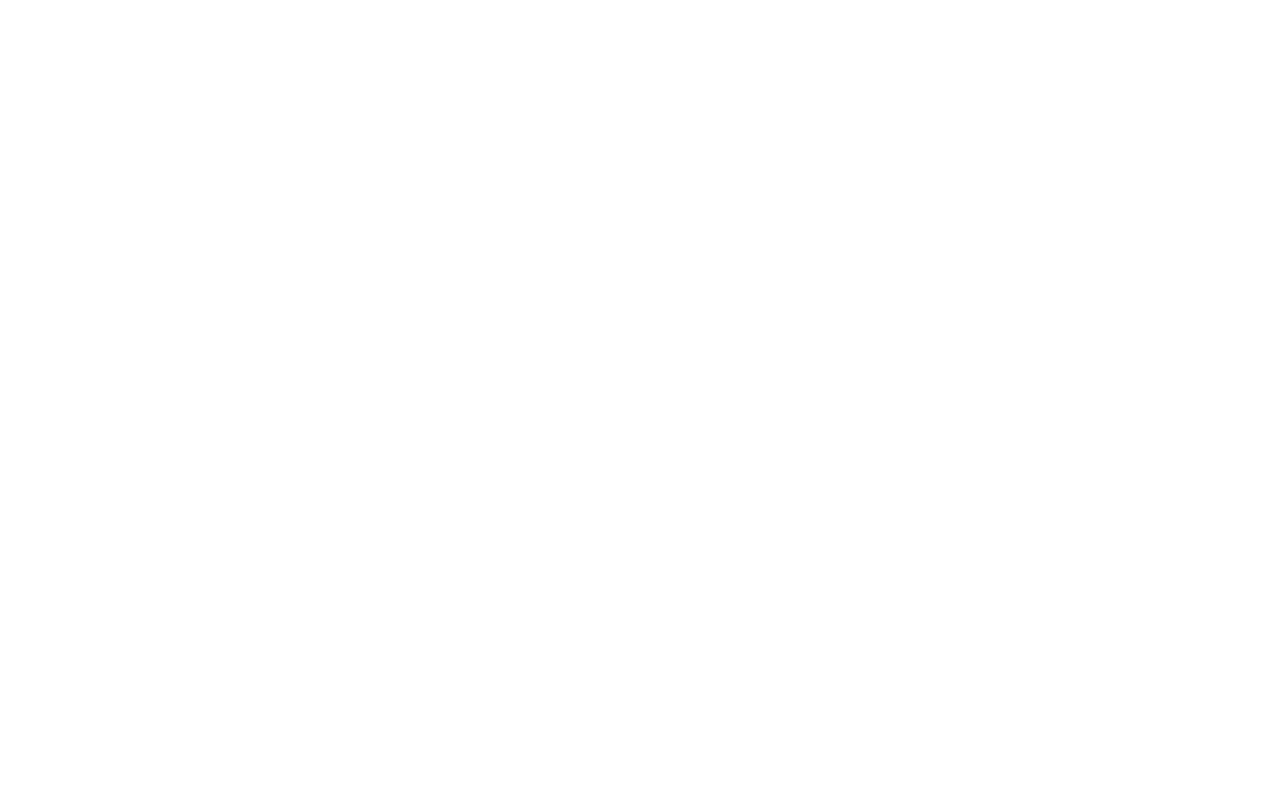
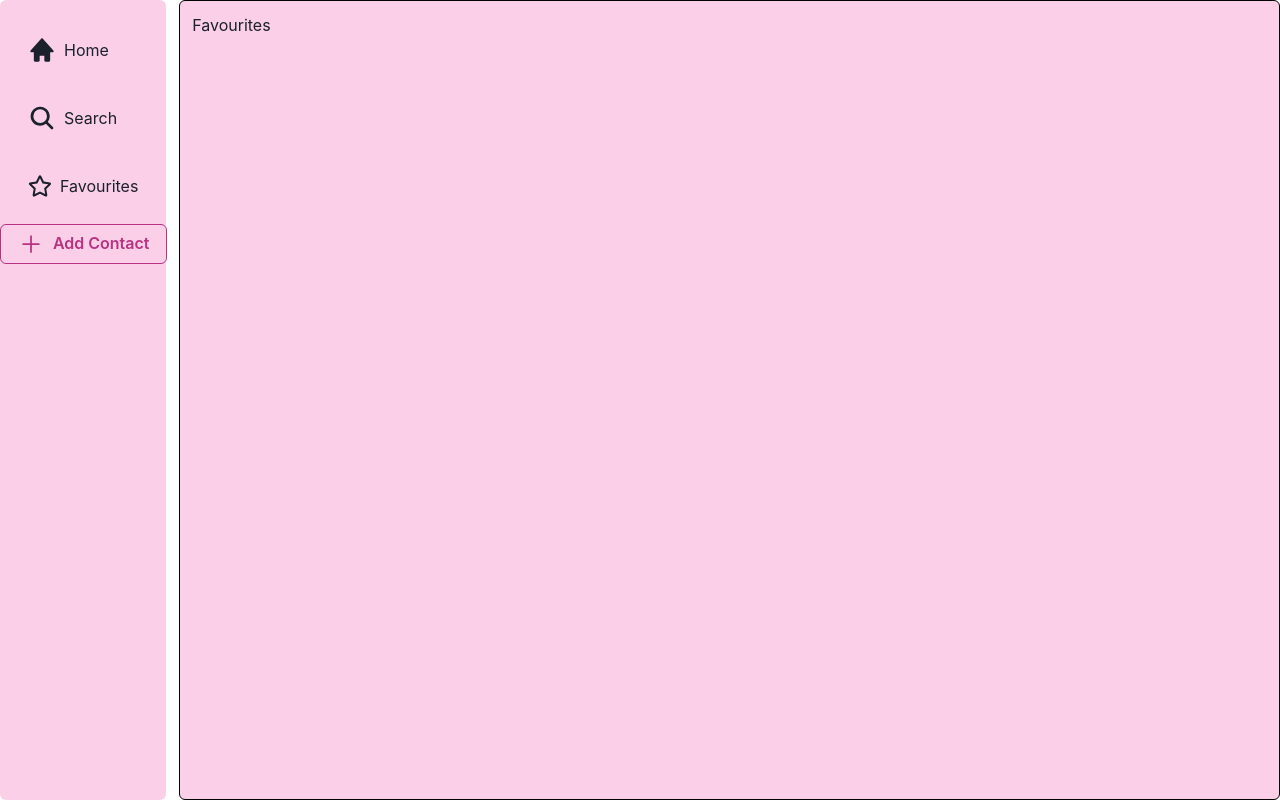
Before and after one commit to ngure1/Express_Contact_Manager, a React (Vite) app in the folder frontend/: page /favourites in a window 1280 px wide. Before the commit this address had no page. Built offline with nearby package versions, Linux system fonts and the light colour scheme.

Commit message:
feat :sparkles: : add contact form

```diff
--- a/frontend/src/App.tsx
+++ b/frontend/src/App.tsx
@@ -1,17 +1,30 @@
-import React from 'react'
 import { BrowserRouter as Router, Route, Routes } from "react-router-dom";
-import Home from './pages/Home';
+import { Home, Favourites } from "./pages/index";
+import Sidebar from "./components/Sidebar";
+import { ChakraProvider } from "@chakra-ui/react";
 
 const App = () => {
-  return (
-    <>
-      <Router>
-        <Routes>
-          <Route path='/' Component={Home}></Route>
-        </Routes>
-      </Router>
-    </>
-  )
-}
+	return (
+		<main>
+			<ChakraProvider>
+				<Router>
+					<Sidebar />
+					<div className="ml-[27%] sm:ml-[14%] border border-black min-h-screen p-3 bg-pink-200 rounded-md">
+						<Routes>
+							<Route
+								path="/"
+								Component={Home}
+							></Route>
+							<Route
+								path="/favourites"
+								Component={Favourites}
+							></Route>
+						</Routes>
+					</div>
+				</Router>
+			</ChakraProvider>
+		</main>
+	);
+};
 
-export default App
+export default App;
--- /dev/null
+++ b/frontend/src/components/Sidebar.tsx
@@ -0,0 +1,111 @@
+import { BiSolidHome } from "react-icons/bi";
+import { IoSearch } from "react-icons/io5";
+import { FaRegStar } from "react-icons/fa";
+import { IoAdd } from "react-icons/io5";
+import { Link } from "react-router-dom";
+import { Button } from "@chakra-ui/react";
+import Dialog from "./forms/Dialog";
+import ContactForm from "./forms/ContactForm";
+import { useState } from "react";
+
+interface LinksProps {
+	icon: React.ReactNode;
+	text: string;
+	to: string;
+}
+
+const Links = ({ icon, text, to }: LinksProps) => {
+	return (
+		<Link
+			to={to}
+			className="flex flex-col sm:flex-row items-center gap-2 rounded-md py-4 px-5 w-full hover:bg-pink-100 transition"
+		>
+			{icon}
+			<span>{text}</span>
+		</Link>
+	);
+};
+
+const Sidebar = () => {
+	const [isContactDialogOpen, setContactDialogOpen] = useState(false);
+
+	function closeContactDialog() {
+		setContactDialogOpen(false);
+	}
+
+	function openContactDialog() {
+		setContactDialogOpen(true);
+	}
+
+	const links: LinksProps[] = [
+		{
+			text: "Home",
+			to: "/",
+			icon: (
+				<BiSolidHome
+					size={25}
+					className="sm:h-7 sm:w-7"
+				/>
+			),
+		},
+		{
+			text: "Search",
+			to: "/favourites",
+			icon: (
+				<IoSearch
+					size={25}
+					className="sm:h-7 sm:w-7"
+				/>
+			),
+		},
+		{
+			text: "Favourites",
+			to: "/favourites",
+			icon: (
+				<FaRegStar
+					size={25}
+					className="sm:h-7 sm:w-7"
+				/>
+			),
+		},
+	];
+
+	return (
+		<div className="fixed left-0 top-0 min-h-screen bg-pink-200 px-2 pt-5 rounded-md w-[13%] min-w-[6rem]">
+			<div className="w-full flex items-center justify-center flex-col rounded-lg gap-2">
+				{links.map((link, index) => (
+					<Links
+						key={index}
+						icon={link.icon}
+						text={link.text}
+						to={link.to}
+					/>
+				))}
+				<Button
+					leftIcon={
+						<IoAdd
+							size={25}
+							className="sm:h-7 sm:w-7"
+						/>
+					}
+					variant="outline"
+					colorScheme="pink"
+					className="flex flex-col sm:flex-row"
+					onClick={openContactDialog}
+				>
+					Add Contact
+				</Button>
+			</div>
+			{isContactDialogOpen && (
+				<Dialog
+					isOpen={isContactDialogOpen}
+					onClose={closeContactDialog}
+					title="Create Contact"
+					children={<ContactForm />}
+				></Dialog>
+			)}
+		</div>
+	);
+};
+
+export default Sidebar;
--- /dev/null
+++ b/frontend/src/components/forms/ContactForm.tsx
@@ -0,0 +1,102 @@
+import { z } from "zod";
+import { zodResolver } from "@hookform/resolvers/zod";
+import { useForm } from "react-hook-form";
+import { Input } from "@chakra-ui/react";
+import { FormControl, FormLabel, FormErrorMessage } from "@chakra-ui/react";
+import { Button } from "@chakra-ui/react";
+
+const contactSchema = z.object({
+	firstName: z
+		.string({ required_error: "First Name is required" })
+		.min(3, { message: "First Name must be a minimum of 3 characters" }),
+	lastName: z
+		.string({ required_error: "Last Name is required" })
+		.min(1, { message: "Last Name is required" }),
+	email: z
+		.string({ required_error: "Email is required" })
+		.min(1, { message: "Email is required" })
+		.email("Invalid email address"),
+	phoneNumber: z
+		.string({ required_error: "Phone Number is required" })
+		.min(1, { message: "Phone Number is required" }),
+});
+
+export type ContactFormData = z.infer<typeof contactSchema>;
+
+const ContactForm = () => {
+	const {
+		register,
+		handleSubmit,
+		formState: { errors },
+	} = useForm<ContactFormData>({
+		resolver: zodResolver(contactSchema),
+	});
+
+	const onSubmit = (data: ContactFormData) => {
+		console.log(data);
+	};
+	return (
+		<form
+			onSubmit={handleSubmit(onSubmit)}
+			className="space-y-4"
+		>
+			<FormControl
+				isInvalid={!!errors.firstName}
+				colorScheme="pink"
+			>
+				<FormLabel>First Name</FormLabel>
+				<Input
+					type="text"
+					colorScheme="pink"
+					{...register("firstName")}
+				/>
+				<FormErrorMessage>
+					{errors.firstName && errors.firstName.message}
+				</FormErrorMessage>
+			</FormControl>
+
+			<FormControl isInvalid={!!errors.lastName}>
+				<FormLabel>Last Name</FormLabel>
+				<Input
+					type="text"
+					{...register("lastName")}
+				/>
+				<FormErrorMessage>
+					{errors.lastName && errors.lastName.message}
+				</FormErrorMessage>
+			</FormControl>
+
+			<FormControl isInvalid={!!errors.email}>
+				<FormLabel>Email</FormLabel>
+				<Input
+					type="email"
+					{...register("email")}
+				/>
+				<FormErrorMessage>
+					{errors.email && errors.email.message}
+				</FormErrorMessage>
+			</FormControl>
+
+			<FormControl isInvalid={!!errors.phoneNumber}>
+				<FormLabel>Phone Number</FormLabel>
+				<Input
+					type="text"
+					{...register("phoneNumber")}
+				/>
+				<FormErrorMessage>
+					{errors.phoneNumber && errors.phoneNumber.message}
+				</FormErrorMessage>
+			</FormControl>
+
+			<Button
+				colorScheme="pink"
+				mr={3}
+				type="submit"
+			>
+				Save
+			</Button>
+		</form>
+	);
+};
+
+export default ContactForm;
--- /dev/null
+++ b/frontend/src/components/forms/Dialog.tsx
@@ -0,0 +1,57 @@
+import {
+	Modal,
+	ModalOverlay,
+	ModalHeader,
+	ModalFooter,
+	ModalBody,
+	ModalCloseButton,
+	ModalContent,
+} from "@chakra-ui/react";
+import { Button } from "@chakra-ui/react";
+
+interface DialogProps {
+	isOpen: boolean;
+	onClose: () => void;
+	children: React.ReactNode;
+	size?: "xs" | "sm" | "md" | "lg" | "xl" | "full";
+	title?: string;
+}
+
+const Dialog = ({ isOpen, onClose, children, size, title }: DialogProps) => {
+	return (
+		<Modal
+			isOpen={isOpen}
+			onClose={onClose}
+			motionPreset="slideInRight"
+			scrollBehavior="inside"
+			size={size}
+			blockScrollOnMount={false}
+		>
+			<ModalOverlay />
+			<ModalContent>
+				<ModalHeader>{title}</ModalHeader>
+				<ModalCloseButton />
+				<ModalBody>{children}</ModalBody>
+				{/* <ModalFooter>
+					<Button
+						colorScheme="pink"
+						mr={3}
+					>
+						Save
+					</Button>
+
+					<Button
+						colorScheme="pink"
+						variant="outline"
+						mr={3}
+						onClick={onClose}
+					>
+						Close
+					</Button>
+				</ModalFooter> */}
+			</ModalContent>
+		</Modal>
+	);
+};
+
+export default Dialog;
--- /dev/null
+++ b/frontend/src/pages/Favourites.tsx
@@ -0,0 +1,5 @@
+const Favourites = () => {
+	return <div>Favourites</div>;
+};
+
+export default Favourites;
--- /dev/null
+++ b/frontend/src/pages/index.ts
@@ -0,0 +1,2 @@
+export { default as Home } from "./Home"
+export { default as Favourites } from "./Favourites"
--- /dev/null
+++ b/frontend/src/types.ts
@@ -0,0 +1,6 @@
+export interface Contact {
+    firstName: string,
+    lastName: string,
+    phoneNumber:string,
+    email?:string,
+}
```
Also changed, not shown: frontend/package.json (+13 -1 lines), frontend/src/main.tsx (+9 -9 lines), 1 other file (tests, documents, lock files or other folders).
